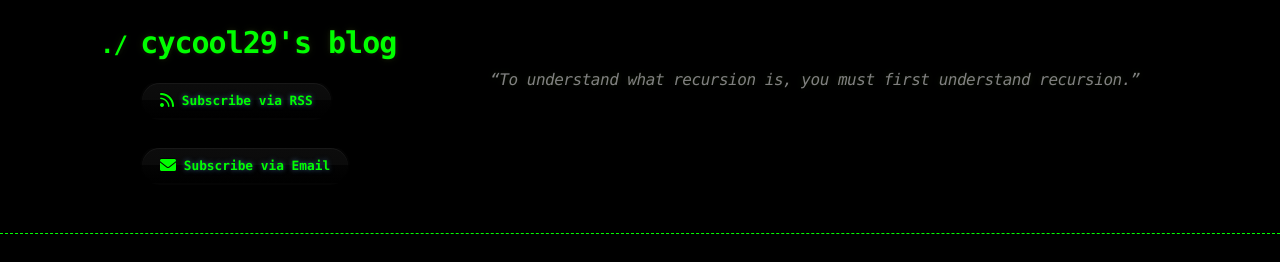
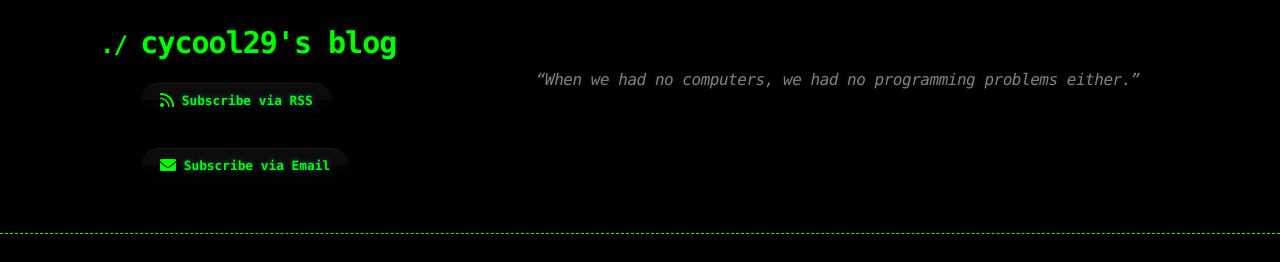
Before and after one commit to cycool29/cycool29.github.io, a Jekyll site: the page built from index.md, in a window 1280 px wide. Shown: the top 262 px of the page. Built offline with Jekyll 4.4.1, drawn with Linux system fonts in a browser that asks for light colours; a style sheet for code colours, icons or effects is not loaded.

Commit message:
Update quotes

```diff
--- a/_config.yml
+++ b/_config.yml
@@ -1,6 +1,6 @@
 title: cycool29's blog
 comments: Comments
-description: "“To understand what recursion is, you must first understand recursion.” "
+description: "“When we had no computers, we had no programming problems either.” "
 remote_theme: jekyll-theme-hacker
 author: cycool29
 github:
```
